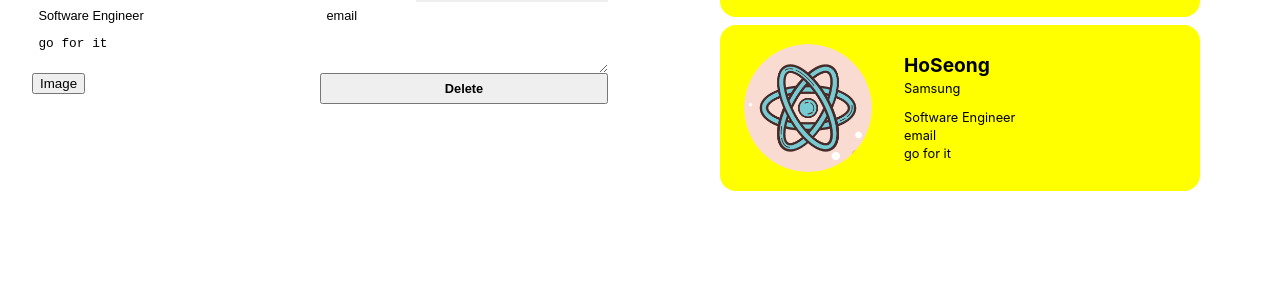
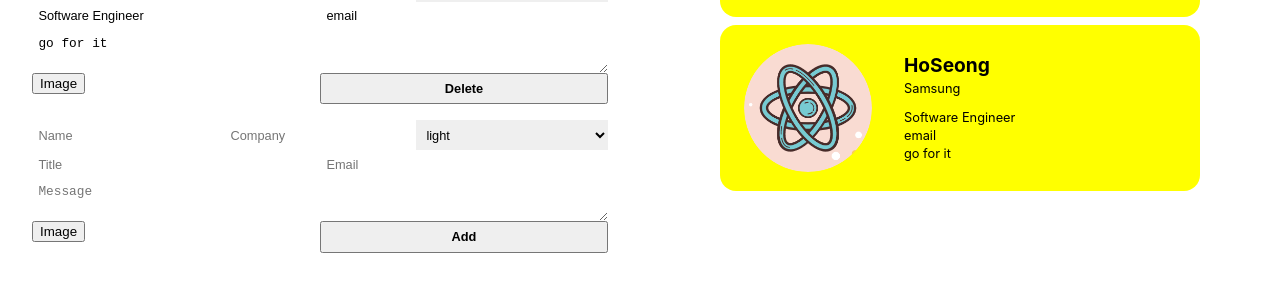
Before and after one commit to YuHoSeong/business-card-maker, a React (Create React App) app: page /maker in a window 1280 px wide. Shown: the part 475-766 px from the top of the page. Built offline with nearby package versions, Linux system fonts and the light colour scheme; no server answers; sample sign-in values are in the browser's storage; grey boxes are pictures that could not be loaded.

Commit message:
add card add form component

```diff
--- /dev/null
+++ b/src/components/card_add_form/card_add_form.module.css
@@ -0,0 +1,45 @@
+@value makerBlack, makerWhite from '../../common/colors.css';
+
+.form {
+  display: flex;
+  width: 100%;
+  flex-wrap: wrap;
+  border-top: 1px solid makerBlack;
+  border-left: 1px solid makerBlack;
+  margin-bottom: 1em;
+}
+
+.input,
+.textarea,
+.select,
+.button,
+.fileInput {
+  font-size: 0.8rem;
+  width: 100%;
+  border: 0;
+  padding: 0.5em;
+  border-bottom: 1px solid makerBlack;
+  border-right: 1px solid makerBlack;
+  background: makerWhite;
+}
+
+.input,
+.select {
+  flex: 1 1 30%;
+}
+
+.fileInput {
+  padding: 0;
+  flex: 1 1 50%;
+}
+
+.input:focus,
+.textarea:focus,
+.select:focus,
+.button:focus {
+  outline: 0;
+}
+
+.textarea {
+  flex-basis: 100%;
+}
--- /dev/null
+++ b/src/components/card_add_form/card_add_form.tsx
@@ -0,0 +1,90 @@
+import React, { useRef } from 'react';
+import { card } from '../../data/cards';
+import Button from '../button/button';
+import ImageFileInput from '../image_file_input/image_file_input';
+import styles from './card_add_form.module.css';
+
+type CardAddFromPorps = {
+  onAdd(card: card): void;
+};
+
+const CardAddForm = (props: CardAddFromPorps) => {
+  const formRef = useRef<HTMLFormElement>(null);
+  const nameRef = useRef<HTMLInputElement>(null);
+  const companyRef = useRef<HTMLInputElement>(null);
+  const themeRef = useRef<HTMLSelectElement>(null);
+  const titleRef = useRef<HTMLInputElement>(null);
+  const emailRef = useRef<HTMLInputElement>(null);
+  const messageRef = useRef<HTMLTextAreaElement>(null);
+  const onSubmit = (event: React.MouseEvent<HTMLButtonElement>) => {
+    event.preventDefault();
+    const card = {
+      id: Date.now().toString(),
+      name: nameRef.current?.value || '',
+      company: companyRef.current?.value || '',
+      theme: themeRef.current?.value || '',
+      title: titleRef.current?.value || '',
+      email: emailRef.current?.value || '',
+      message: messageRef.current?.value || '',
+      fileName: '',
+      fileURL: '',
+    };
+    formRef.current?.reset();
+    props.onAdd(card);
+  };
+
+  return (
+    <form ref={formRef} className={styles.form}>
+      <input
+        ref={nameRef}
+        className={styles.input}
+        type="text"
+        name="name"
+        placeholder="Name"
+      />
+      <input
+        ref={companyRef}
+        className={styles.input}
+        type="text"
+        name="company"
+        placeholder="Company"
+      />
+      <select
+        ref={themeRef}
+        className={styles.select}
+        name="theme"
+        placeholder="Theme"
+      >
+        <option placeholder="light">light</option>
+        <option placeholder="dark">dark</option>
+        <option placeholder="colorful">colorful</option>
+      </select>
+      <input
+        ref={titleRef}
+        className={styles.input}
+        type="text"
+        name="title"
+        placeholder="Title"
+      />
+      <input
+        ref={emailRef}
+        className={styles.input}
+        type="text"
+        name="email"
+        placeholder="Email"
+      />
+      <textarea
+        ref={messageRef}
+        className={styles.textarea}
+        name="message"
+        placeholder="Message"
+      ></textarea>
+      <div className={styles.fileInput}>
+        <ImageFileInput />
+      </div>
+      <Button name="Add" onClick={onSubmit} />
+    </form>
+  );
+};
+
+export default CardAddForm;
--- a/src/components/card_editor_form/card_editor_form.tsx
+++ b/src/components/card_editor_form/card_editor_form.tsx
@@ -9,31 +9,45 @@
 };
 
 const CardEditorForm = (props: CardEditorFormProps) => {
-  const { name, company, title, email, message, theme, fileName, fileURL } =
-    props.card;
+  const { name, company, title, email, message, theme } = props.card;
 
   const onSubmit = () => {};
 
   return (
     <form className={styles.form}>
-      <input className={styles.input} type="text" name="name" value={name} />
+      <input
+        className={styles.input}
+        type="text"
+        name="name"
+        defaultValue={name}
+      />
       <input
         className={styles.input}
         type="text"
         name="company"
-        value={company}
+        defaultValue={company}
       />
-      <select className={styles.select} name="theme" value={theme}>
+      <select className={styles.select} name="theme" defaultValue={theme}>
         <option value="light">light</option>
         <option value="dark">dark</option>
         <option value="colorful">colorful</option>
       </select>
-      <input className={styles.input} type="text" name="title" value={title} />
-      <input className={styles.input} type="text" name="email" value={email} />
+      <input
+        className={styles.input}
+        type="text"
+        name="title"
+        defaultValue={title}
+      />
+      <input
+        className={styles.input}
+        type="text"
+        name="email"
+        defaultValue={email}
+      />
       <textarea
         className={styles.textarea}
         name="message"
-        value={message}
+        defaultValue={message}
       ></textarea>
       <div className={styles.fileInput}>
         <ImageFileInput />
--- a/src/components/editor/editor.tsx
+++ b/src/components/editor/editor.tsx
@@ -1,10 +1,12 @@
 import React from 'react';
 import { card } from '../../data/cards';
+import CardAddForm from '../card_add_form/card_add_form';
 import CardEditorForm from '../card_editor_form/card_editor_form';
 import styles from './editor.module.css';
 
 type EditorProps = {
   cards: card[];
+  addCard(card: card): void;
 };
 
 const Editor = (props: EditorProps) => {
@@ -12,8 +14,9 @@
     <section className={styles.editor}>
       <h1 className={styles.title}>Card Maker</h1>
       {props.cards.map((card) => (
-        <CardEditorForm card={card} />
+        <CardEditorForm key={card.id} card={card} />
       ))}
+      <CardAddForm onAdd={props.addCard} />
     </section>
   );
 };
--- a/src/components/maker/maker.tsx
+++ b/src/components/maker/maker.tsx
@@ -29,11 +29,16 @@
     });
   });
 
+  const addCard = (card: card) => {
+    const updated = [...cards, card];
+    setCards(updated);
+  };
+
   return (
     <section className={styles.maker}>
       <Header onLogout={onLogout} />
       <div className={styles.container}>
-        <Editor cards={cards} />
+        <Editor addCard={addCard} cards={cards} />
         <Preview cards={cards} />
       </div>
       <Footer />
--- a/src/components/preview/preview.tsx
+++ b/src/components/preview/preview.tsx
@@ -13,7 +13,7 @@
       <h1 className={styles.title}>Card Preview</h1>
       <ul className={styles.cards}>
         {props.cards.map((card) => (
-          <Card card={card} />
+          <Card key={card.id} card={card} />
         ))}
       </ul>
     </section>
```
